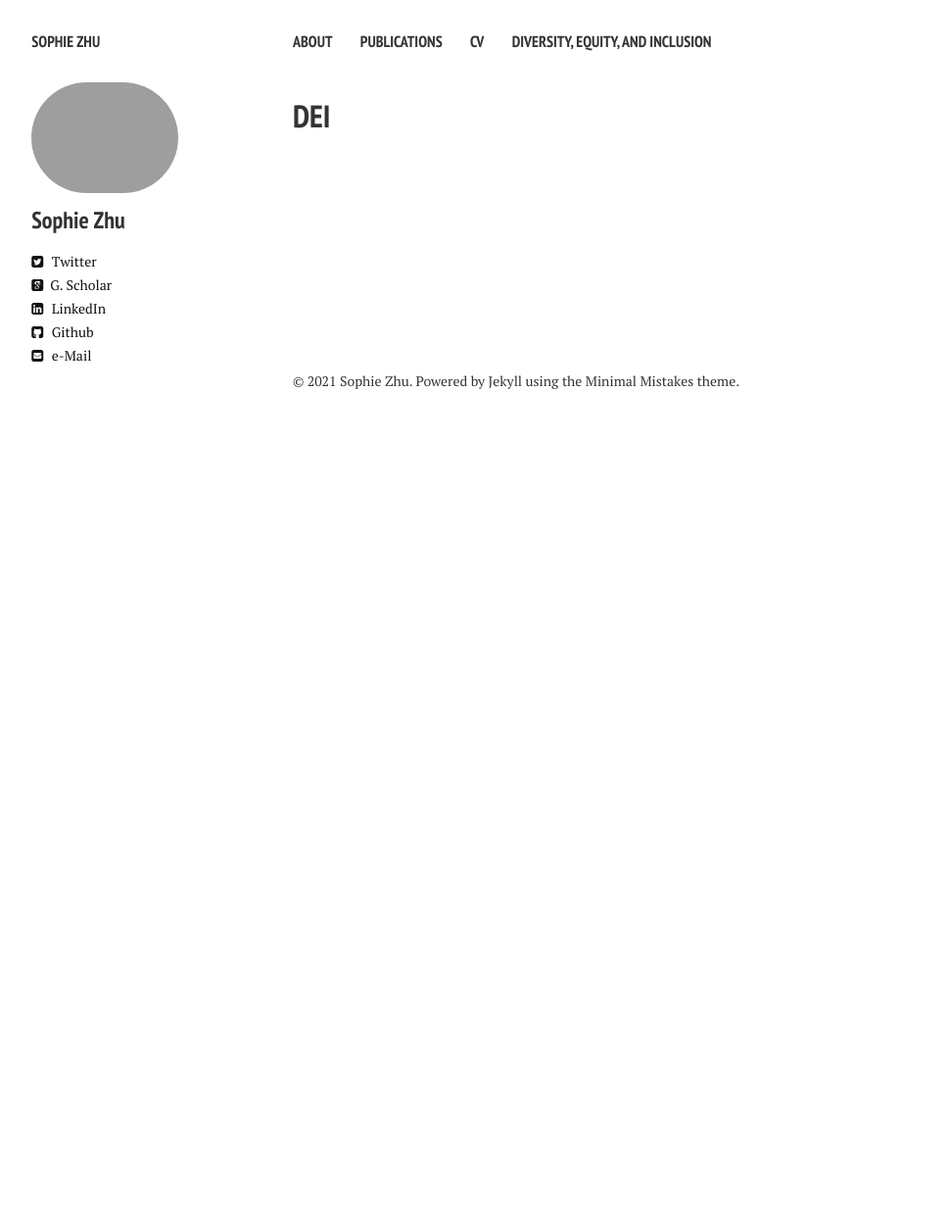
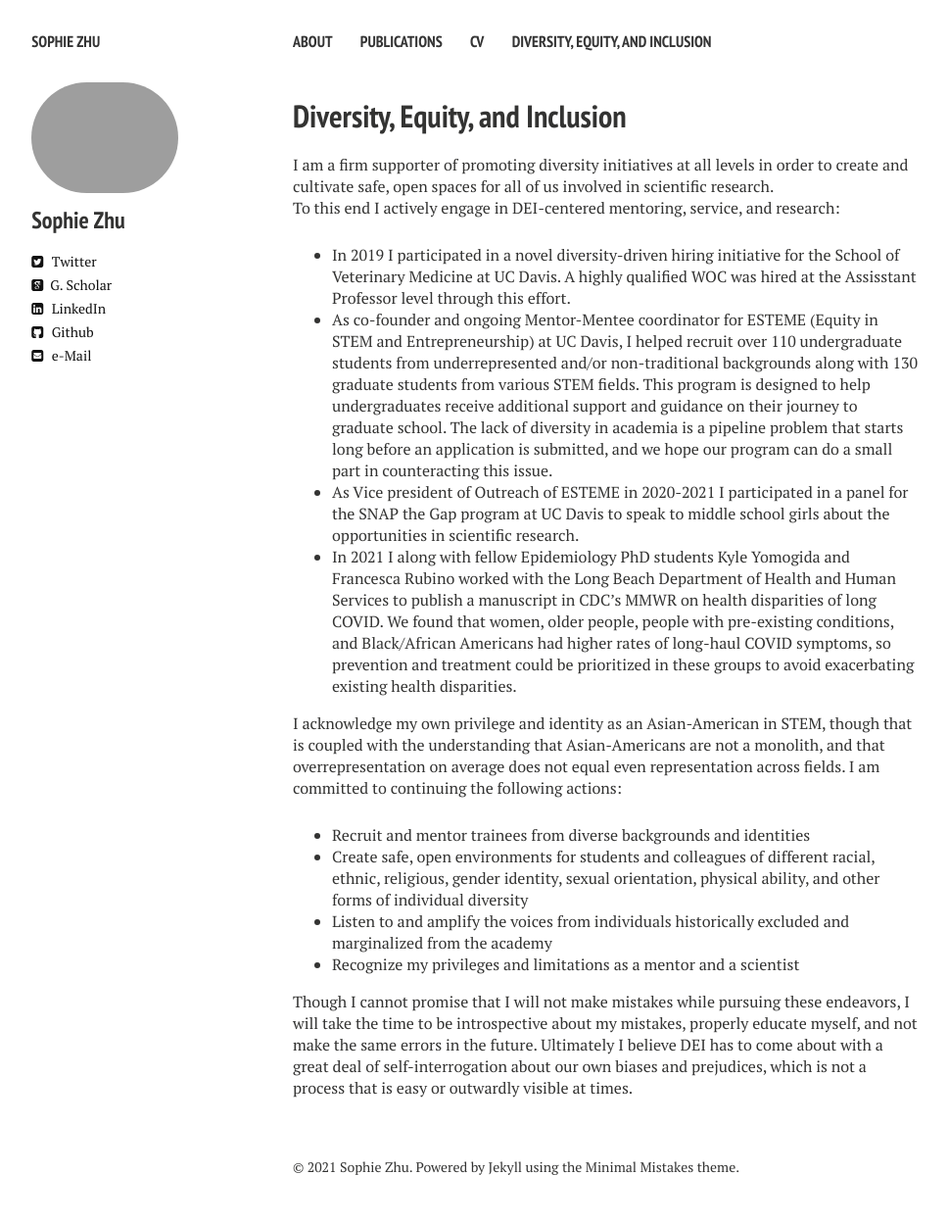
Before and after one commit to sophiemzhu/sophiemzhu.github.io, a Jekyll site: the page built from dei.md, in a window 1280 px wide. Shown: the whole page at 98% size, without its empty margins (21-989 px from the left). Built offline with Jekyll 4.4.1, drawn with Linux system fonts in a browser that asks for light colours; nearby versions of some CDN libraries; before the commit the page ends 900 px from its top, so only the background shows below that.

Commit message:
Update dei.md

```diff
--- a/dei.md
+++ b/dei.md
@@ -1,8 +1,25 @@
 ---
 layout: dei
 permalink: /dei/
-title: DEI
+title: Diversity, Equity, and Inclusion
 tags: [dei]
 modified: 11-05-2021
 comments: false
 ---
+
+I am a firm supporter of promoting diversity initiatives at all levels in order to create and cultivate safe, open spaces for all of us involved in scientific research.
+
+To this end I actively engage in DEI-centered mentoring, service, and research:
+
+- In 2019 I participated in a novel diversity-driven hiring initiative for the School of Veterinary Medicine at UC Davis. A highly qualified WOC was hired at the Assisstant Professor level through this effort.
+- As co-founder and ongoing Mentor-Mentee coordinator for ESTEME (Equity in STEM and Entrepreneurship) at UC Davis, I helped recruit over 110 undergraduate students from underrepresented and/or non-traditional backgrounds along with 130 graduate students from various STEM fields. This program is designed to help undergraduates receive additional support and guidance on their journey to graduate school. The lack of diversity in academia is a pipeline problem that starts long before an application is submitted, and we hope our program can do a small part in counteracting this issue.
+- As Vice president of Outreach of ESTEME in 2020-2021 I participated in a panel for the SNAP the Gap program at UC Davis to speak to middle school girls about the opportunities in scientific research.
+- In 2021 I along with fellow Epidemiology PhD students Kyle Yomogida and Francesca Rubino worked with the Long Beach Department of Health and Human Services to publish a manuscript in CDC's MMWR on health disparities of long COVID. We found that women, older people, people with pre-existing conditions, and Black/African Americans had higher rates of long-haul COVID symptoms, so prevention and treatment could be prioritized in these groups to avoid exacerbating existing health disparities.
+
+I acknowledge my own privilege and identity as an Asian-American in STEM, though that is coupled with the understanding that Asian-Americans are not a monolith, and that overrepresentation on average does not equal even representation across fields. I am committed to continuing the following actions:
+- Recruit and mentor trainees from diverse backgrounds and identities
+- Create safe, open environments for students and colleagues of different racial, ethnic, religious, gender identity, sexual orientation, physical ability, and other forms of individual diversity
+- Listen to and amplify the voices from individuals historically excluded and marginalized from the academy
+- Recognize my privileges and limitations as a mentor and a scientist
+
+Though I cannot promise that I will not make mistakes while pursuing these endeavors, I will take the time to be introspective about my mistakes, properly educate myself, and not make the same errors in the future. Ultimately I believe DEI has to come about with a great deal of self-interrogation about our own biases and prejudices, which is not a process that is easy or outwardly visible at times.
```
